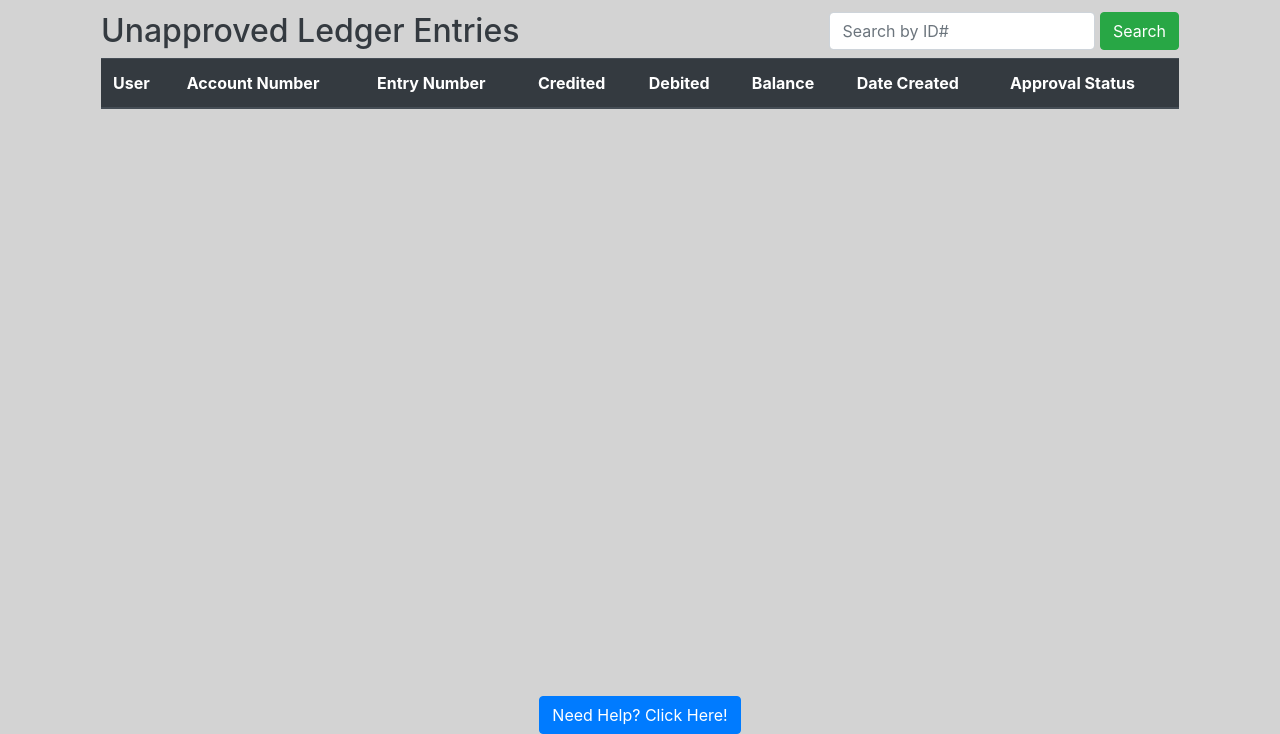
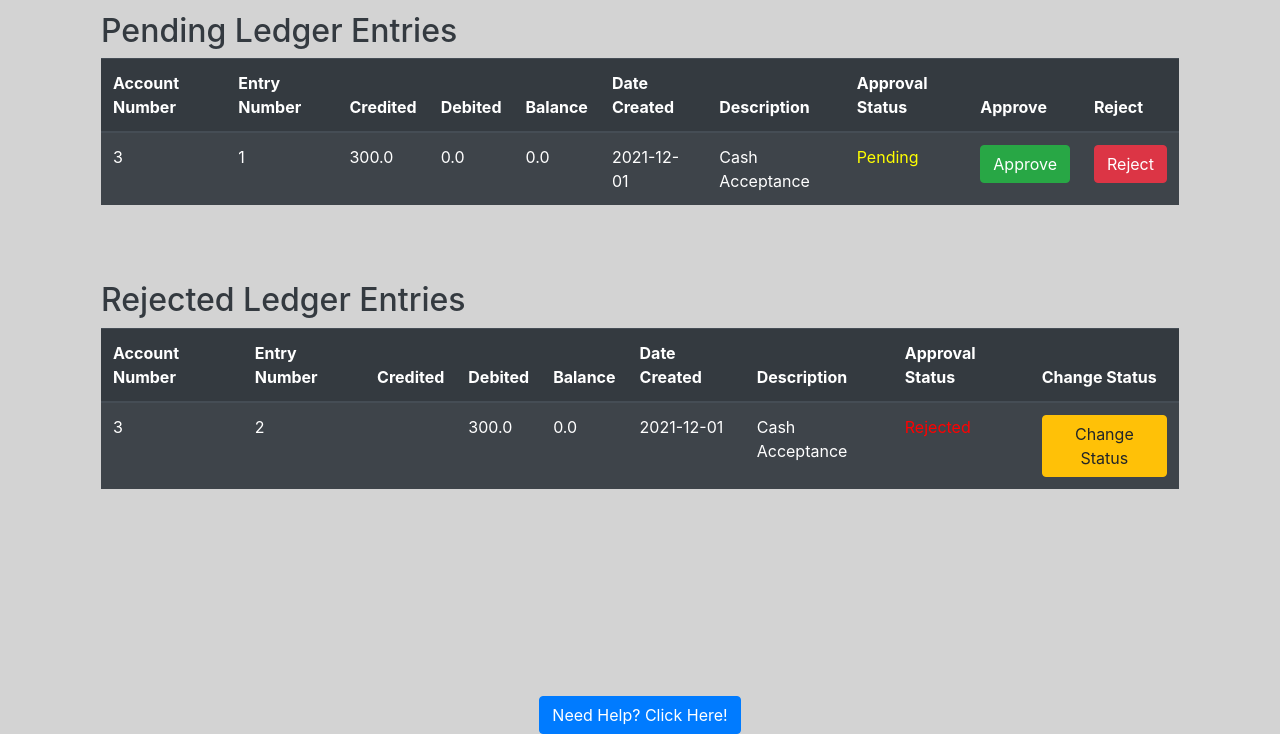
Before and after one commit to Dunson/SWE_4713_Project, a Flask app: page /approvals in a window 1280 px wide. Shown: the part 66-800 px from the top of the page. Run offline with Flask 2, Linux system fonts and the light colour scheme; data comes from the database, SQL or seed files in the repository; both versions use the stored data as it was after the commit; lists and menus that the app fills with data are empty; some libraries are stand-ins or nearby versions.

Commit message:
Major updates in many files, fixed db relationship, email forms now working, emails are now a new page, top nav buttons now implemented

```diff
--- a/website/auth.py
+++ b/website/auth.py
@@ -224,7 +224,7 @@ def adminPort():
     if request.method == 'POST':
         global SEARCHID
         SEARCHID = request.form.get('searchBar')
-        if len(SEARCHID) < 1:
+        if SEARCHID == None or len(SEARCHID) < 1:
             flash(no_blank, category='error')
             error = Error(error_desc=no_blank)
             db.session.add(error)
@@ -246,7 +246,7 @@ def adminPort():
             return redirect(url_for('views.home'))
 
 
-@auth.route('/accountOverview', methods=['GET', 'POST'])
+@auth.route('/accountOverview/', methods=['GET', 'POST'])
 @login_required
 def accountOverview():
 
@@ -255,8 +255,11 @@ def accountOverview():
         usr_status = False
         usr_hasMan = False
         usr_hasAdmin = False
+        req = request.form
 
-        qID = int(SEARCHID)
+        print(req.get("accOv"))
+
+        qID = SEARCHID
         user_to_update = User.query.filter_by(id=qID).first()
 
         if request.method == 'POST':
@@ -351,7 +354,8 @@ def newChart():
 
 
 
-@auth.route('/viewAccount', methods = ['GET', 'POST'])
+
+@auth.route('/accountView/', methods = ['GET', 'POST'])
 @login_required
 def view_account():
 
@@ -396,6 +400,7 @@ def view_account():
     return render_template('accountView.html', user = current_user, acc_ID = ACC_ID,
                         acc_query = Account.query.join(User).filter(Account.user_id==SEARCHID),
                         led_query = Ledger.query.join(Account).filter(Ledger.acc_num==ACC_ID))
+
 
 
 #Username generator
@@ -462,10 +467,18 @@ def send_email():
 @auth.route('/approvals', methods=['GET','POST'])
 def approve():
     user=current_user
-    return render_template('approvals.html', user=user)
+    req =request.form
+
+    if request.method == "POST":
+        if req.get("approve"):
+            print("x")
+        elif req.get("reject"):
+            print("reject")
+    return render_template('approvals.html', user=user, ledgerq=Ledger.query.filter_by(isApproved='Pending'),
+                           rejected_entries=Ledger.query.filter_by(isApproved='Rejected'))
 
 
-@auth.route('/acc_ledger/<id>', methods=['GET','POST'])
+@auth.route('/acc_ledger/<id>', methods=['GET', 'POST'])
 def accl (id):
     id = User.id
     return render_template('acc_ledger.html', user=current_user, journal_query=Journal.query.join(Account),
--- a/website/templates/accountOverview.html
+++ b/website/templates/accountOverview.html
@@ -1,4 +1,4 @@
- %}
+{% extends "base.html" %}
 {% block title %} Account Overview {% endblock %}
 
 {%block content%}
--- a/website/templates/approvals.html
+++ b/website/templates/approvals.html
@@ -12,52 +12,96 @@
     <div class="container-fluid px-3 py-1 pb-4">
 
     <form class="form-inline" method="POST">
-      <h2 class="text-dark pt-2">Unapproved Ledger Entries</h2>
-        <div class="ml-auto">
-          <input type="search" name="searchBar" class="form-control pr-1" placeholder="Search by ID#"
-            list = "userData" />
-
-            <datalist id="userData">
-              {% for user in query %}
-              <option name="userIndex" value="{{query[loop.index - 1].id}}">{{user.id}}</option>
-              {% endfor %}
-            </datalist>
-            <button class="btn btn-success" type="submit">Search</button>
-        </div>
+      <h2 class="text-dark pt-2">Pending Ledger Entries</h2>
     </form>
 
   <div>
     <table class="table table-striped table-dark">
       <thead style="position: sticky;">
         <tr>
-          <th>User</th>
           <th>Account Number</th>
           <th>Entry Number</th>
           <th>Credited</th>
           <th>Debited</th>
           <th>Balance</th>
           <th>Date Created</th>
+          <th>Description</th>
           <th>Approval Status</th>
+          <th>Approve</th>
+          <th>Reject</th>
         </tr>
       </thead>
 
       <tbody style="overflow-y: scroll;">
-        {% for user in query %}
+        {% for ledger in ledgerq %}
         <tr>
-          <td>{{user}}</td>
-          <td>{{user}}</td>
-          <td>{{user}}</td>
-          <td>{{user}}</td>
-          <td>{{user}}</td>
-          <td>{{user}}</td>
-          <td>{{user}}</td>
-          {% if user.status %}
+          <td id="acc_num">{{ledger.acc_num}}</td>
+          <td id="entry_num">{{ledger.entry_num}}</td>
+          <td id="entry_cred">{{ledger.entry_cred}}</td>
+          <td id="entry_deb">{{ledger.entry_deb}}</td>
+          <td id="entry_bal">{{ledger.entry_bal}}</td>
+          <td id="entry_date">{{ledger.entry_date}}</td>
+          <td id="entry_desc">{{ledger.entry_desc}}</td>
+          {% if ledger.isApproved == 'Pending' %}
           <td style="color: yellow">Pending</td>
           {% else %}
           <td style="color: red">Rejected</td>
           {% endif %}
+          <td><form method="post"><button name="approve" type="submit" class="btn btn-success">Approve</button></form></td>
+        <td><form method="post"><button name="reject" type="submit" class="btn btn-danger" >Reject</button></form></td>
         </tr>
         {% endfor %}
+
+      </tbody>
+    </table>
+  </div>
+
+
+  <br>
+
+</div>
+
+    <div class="container-fluid px-3 py-1 pb-4">
+
+    <form class="form-inline" method="POST">
+      <h2 class="text-dark pt-2">Rejected Ledger Entries</h2>
+    </form>
+
+  <div>
+    <table class="table table-striped table-dark">
+      <thead style="position: sticky;">
+        <tr>
+          <th>Account Number</th>
+          <th>Entry Number</th>
+          <th>Credited</th>
+          <th>Debited</th>
+          <th>Balance</th>
+          <th>Date Created</th>
+          <th>Description</th>
+          <th>Approval Status</th>
+          <th>Change Status</th>
+        </tr>
+      </thead>
+
+      <tbody style="overflow-y: scroll;">
+        {% for x in rejected_entries %}
+        <tr>
+          <td id="acc_num">{{x.acc_num}}</td>
+          <td id="entry_num">{{x.entry_num}}</td>
+          <td id="entry_cred">{{x.entry_cred}}</td>
+          <td id="entry_deb">{{x.entry_deb}}</td>
+          <td id="entry_bal">{{x.entry_bal}}</td>
+          <td id="entry_date">{{x.entry_date}}</td>
+          <td id="entry_desc">{{x.entry_desc}}</td>
+          {% if x.isApproved == 'Pending' %}
+          <td style="color: yellow">Pending</td>
+          {% else %}
+          <td style="color: red">Rejected</td>
+          {% endif %}
+          <td><form method="post"><button name="reverse" type="submit" class="btn btn-warning">Change Status</button></form></td>
+        </tr>
+        {% endfor %}
+
       </tbody>
     </table>
   </div>
@@ -66,6 +110,7 @@
 
 </div>
 
+
 </body>
 
 {% endblock %}
--- a/website/templates/home.html
+++ b/website/templates/home.html
@@ -23,6 +23,7 @@
         height: 500px;
         width: 500px;
     }
+
 
 </style>
 
@@ -63,6 +64,7 @@
                 <th scope="col">Description</th>
                 <th scope="col">Type</th>
                 <th scope="col">Statement</th>
+                <th scope="col">Link</th>
               </tr>
             </thead>
             <tbody style="overflow-y: scroll;">
@@ -73,6 +75,7 @@
                 <td>{{account.acc_desc}}</td>
                 <td>{{account.acc_cat}}</td>
                 <td>{{account.acc_statement}}</td>
+                <td><a href="/accountView/{{user.id}}" class="link-info">View Account</a></td>
               </tr>
               {% endfor %}
             </tbody>
```
Also changed, not shown: website/templates/adminPortal.html (+7 -1 lines), website/database.db.
